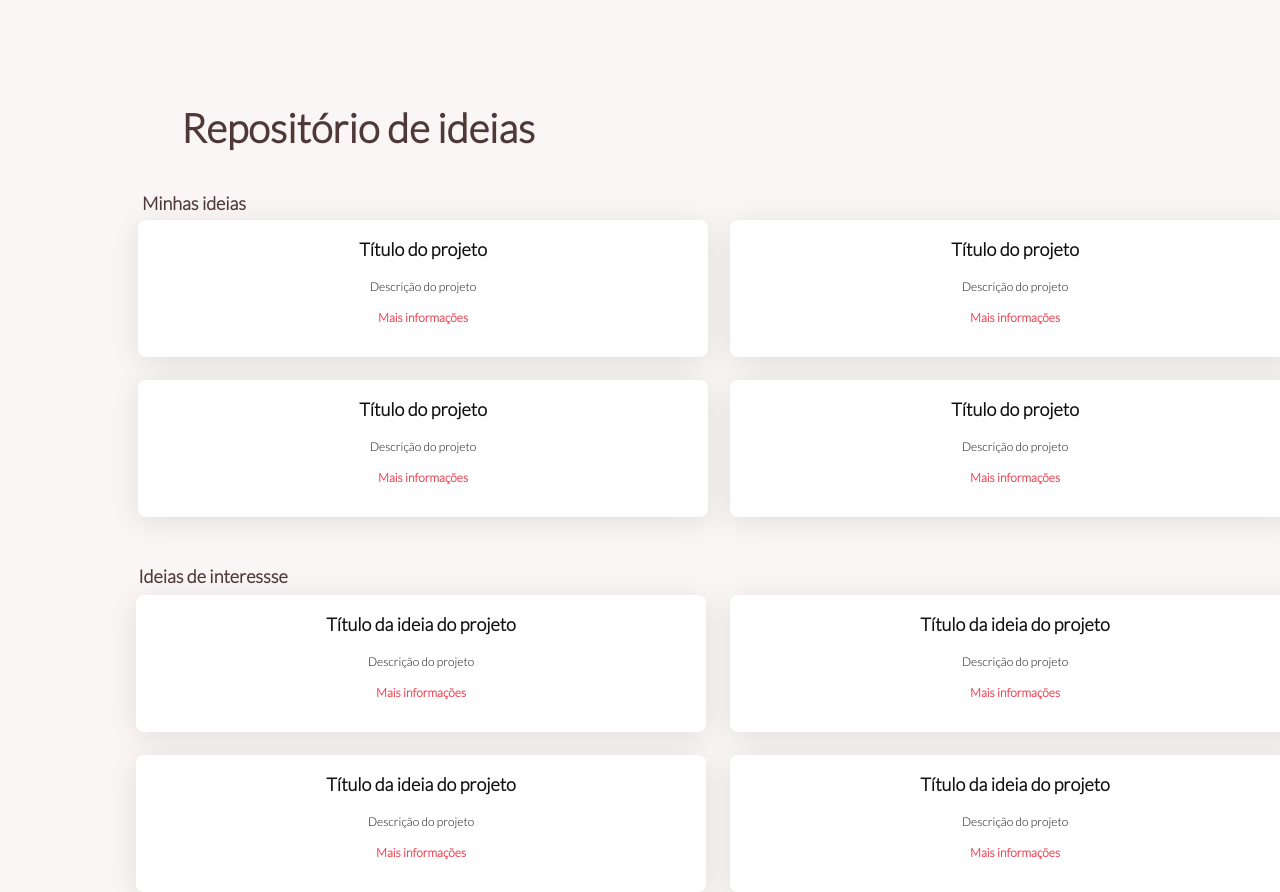
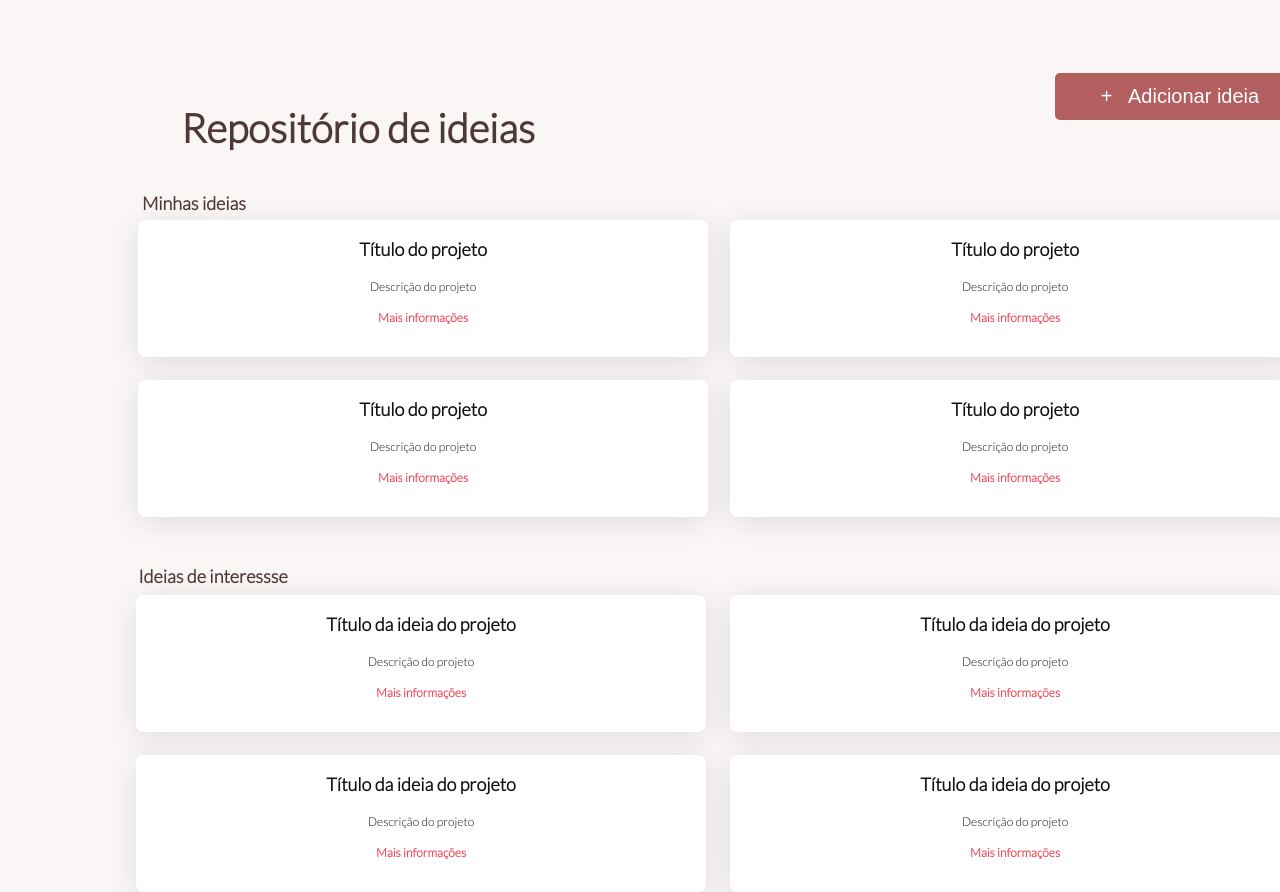
Before and after one commit to MilenaCrivella/plugue-front, an Angular app: page /repositorio-de-ideias in a window 1280 px wide. Shown: the top 892 px of the page. Built offline with nearby package versions, Linux system fonts and the light colour scheme.

Commit message:
Ajuste em repositório de ideias

```diff
--- a/src/app/pages/repositorio-de-ideias/repositorio-de-ideias.component.css
+++ b/src/app/pages/repositorio-de-ideias/repositorio-de-ideias.component.css
@@ -17,6 +17,20 @@ h1{
     text-align: center;
     color: #4F3938;
     font-weight: bolder;
+}
+
+.add_ideia{
+    position: absolute;
+    width: 250.07px;
+    height: 46.54px;
+    left: 1054.93px;
+    top: 143px;
+    border: none;
+    background: #B35F5F;
+    color: #FFFFFF;
+    border-radius: 5px;
+    font-size: 20px;
+    outline:none;
 }
 
 .minha_ideia h2{
--- a/src/app/pages/repositorio-de-ideias/repositorio-de-ideias.component.html
+++ b/src/app/pages/repositorio-de-ideias/repositorio-de-ideias.component.html
@@ -1,5 +1,7 @@
 <div class="repo_ideias">
     <h1>Repositório de ideias</h1>
+
+    <button class="add_ideia" type="submit">+ &nbsp; Adicionar ideia</button>
 
     <div class="minha_ideia">
         <h2>Minhas ideias</h2>
```
